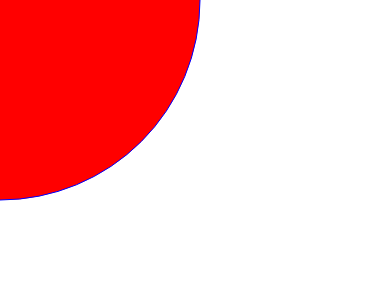
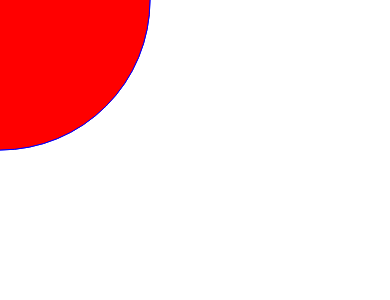
Before and after one commit to cawfree/react-native-blobular, a React Native app in the folder RNBlobular/: screen / in a window 390 px wide. Shown: the top 300 px of the page. Built offline with nearby package versions, Linux system fonts and the light colour scheme.

Commit message:
Improved state interactions to ensure synchrony with blobs.

```diff
--- a/RNBlobular/components/BlobularView.js
+++ b/RNBlobular/components/BlobularView.js
@@ -85,65 +85,60 @@ class BlobularView extends React.Component {
       .putBlob(
         new Blob(
           uuidv4(),
-          200,
+          100,
           75,
           50,
         ),
         width * 0.5,
         height * 0.5,
       );
+  blobular
+      .putBlob(
+        new Blob(
+          uuidv4(),
+          150,
+          75,
+          50,
+        ),
+        width * 0.25,
+        height * 0.25,
+      );
+blobular
+      .putBlob(
+        new Blob(
+          uuidv4(),
+          150,
+          75,
+          50,
+        ),
+        width * 0.75,
+        height * 0.75,
+      );
   }
   __createBlob(withId, withTransform, withPath) {
     const { blobs } = this.state;
-    this.setState(
-      {
-        blobs: {
-          ...blobs,
-          [withId]: {
+    this.state.blobs[withId] = {
       withTransform,
       withPath,
-            withRotation: null, // TODO: experiment with delegation @html
+      withRotation: null,
       withMode: null,
-          },
-        },
-      },
-    );
+    };
+    this.setState({});
   }
   __updateBlob(withId, withTransform, withRotation, withPath, withMode) {
     const { blobs } = this.state;
-    this.setState(
-      {
-        blobs: {
-          ...blobs,
-          [withId]: {
+    this.state.blobs[withId] = {
       withTransform,
       withRotation,
       withPath,
       withMode,
-          },
-        },
-      },
-    );
+    };
+    this.setState({});
   }
   __deleteBlob(withId) {
     const { blobs } = this.state;
-    this.setState(
-      {
-        blobs: Object.entries(blobs)
-          .reduce(
-            (obj, [key, value]) => {
-              if (key !== withId) {
-                return {
-                  ...obj,
-                  [key]: value,
-                };
-              }
-              return obj;
-            },
-            {},
-          ),
-      },
-    );
+    delete blobs[withId];
+    this.forceUpdate();
   }
   render() {
     const {
@@ -213,7 +208,6 @@ BlobularView.defaultProps = {
     return (
       <Path
         key={withId}
-        ref={withId}
         d={withPath}
         fill="red"
         stroke="blue"
```
Also changed, not shown: RNBlobular/lib/Blobular.js. Lines whose indentation alone changed are shown as unchanged.
